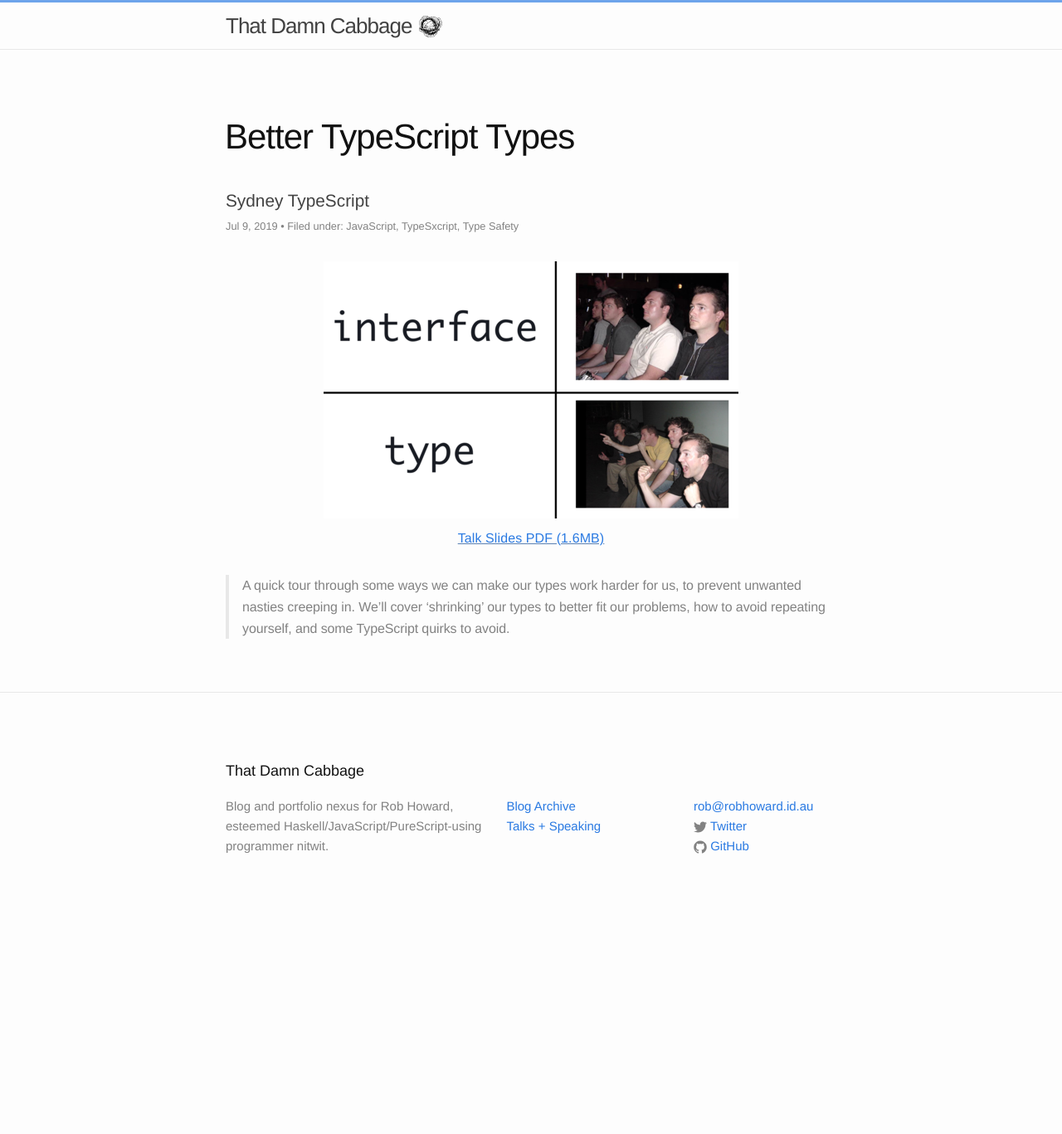
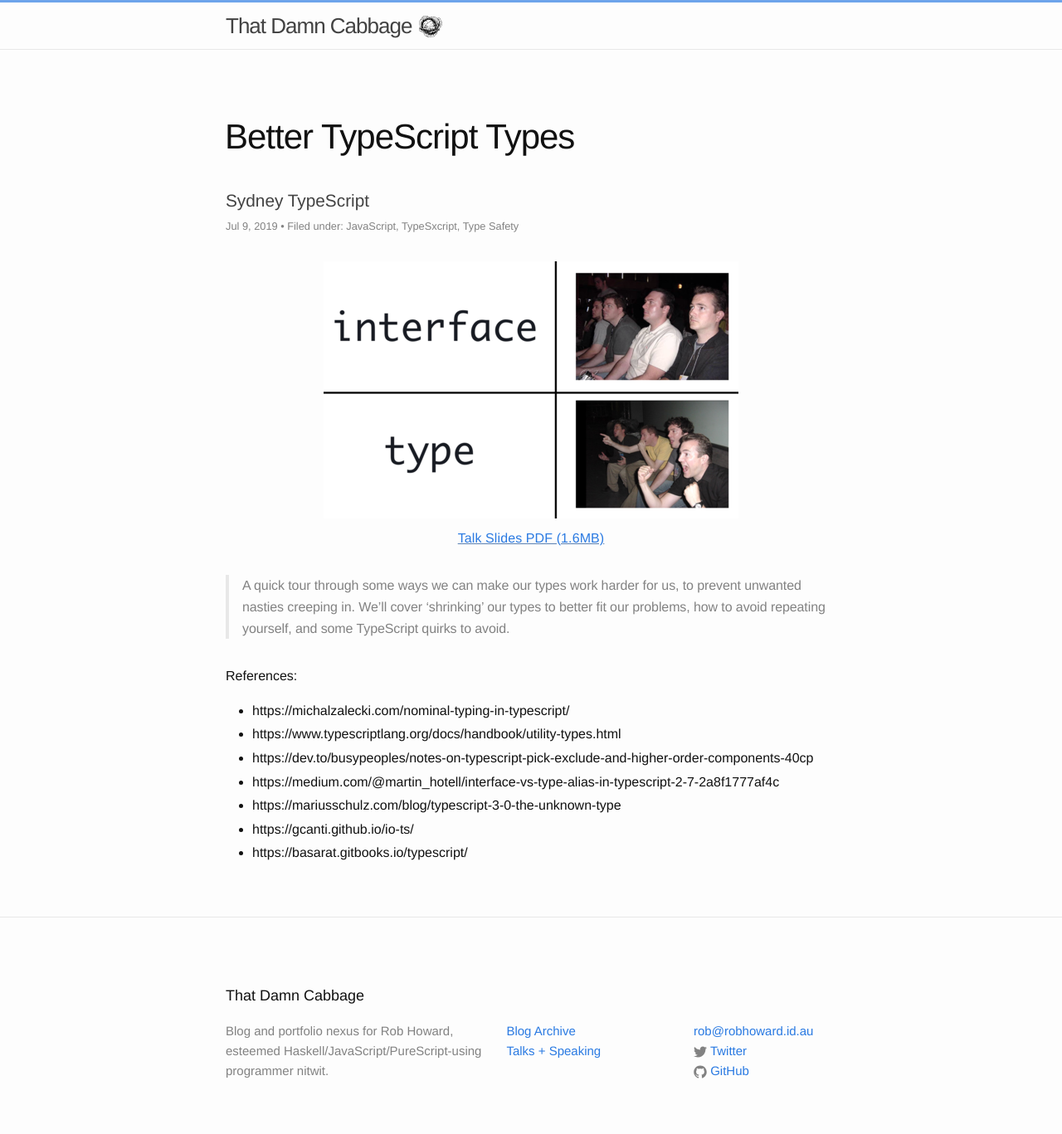
Before and after one commit to damncabbage/deadname.id.au, a Jekyll site: the page built from _talks/2019/07/better-typescript-types.md, in a window 1280 px wide. Shown: the whole page at 83% size. Built offline with Jekyll 4.4.1, drawn with Linux system fonts in a browser that asks for light colours; before the commit the page ends 1096 px from its top, so only the background shows below that; some of the changed lines change nothing that is shown.

Commit message:
Add the TypeScript references from the last slide to the post as well.

```diff
--- a/_talks/2019/07/better-typescript-types.md
+++ b/_talks/2019/07/better-typescript-types.md
@@ -21,3 +21,12 @@ excerpt: |
 </a>
 
 > A quick tour through some ways we can make our types work harder for us, to prevent unwanted nasties creeping in. We'll cover 'shrinking' our types to better fit our problems, how to avoid repeating yourself, and some TypeScript quirks to avoid.
+
+References:
+* https://michalzalecki.com/nominal-typing-in-typescript/
+* https://www.typescriptlang.org/docs/handbook/utility-types.html
+* https://dev.to/busypeoples/notes-on-typescript-pick-exclude-and-higher-order-components-40cp
+* https://medium.com/@martin_hotell/interface-vs-type-alias-in-typescript-2-7-2a8f1777af4c
+* https://mariusschulz.com/blog/typescript-3-0-the-unknown-type
+* https://gcanti.github.io/io-ts/
+* https://basarat.gitbooks.io/typescript/
```
